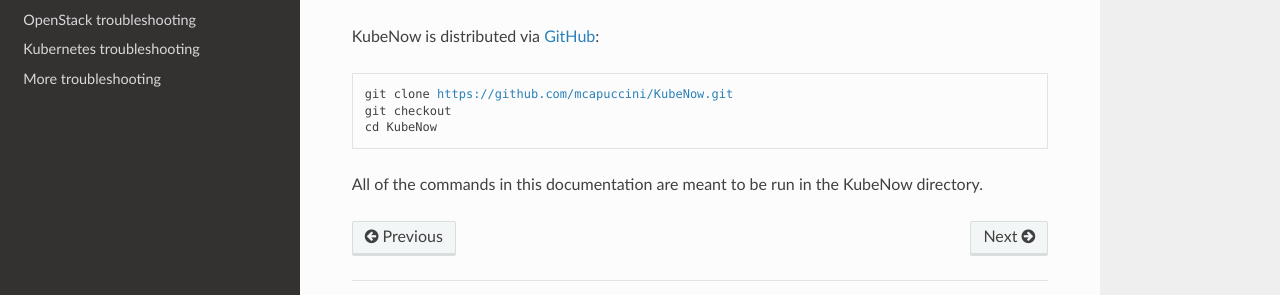
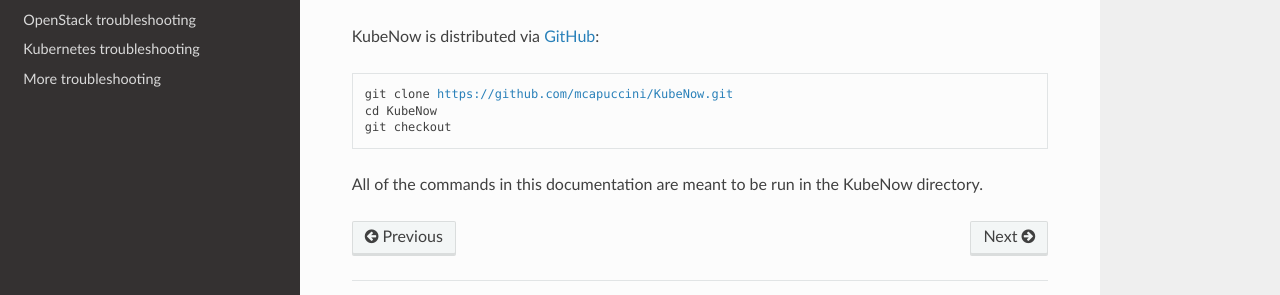
Before and after one commit to kubenow/KubeNow, a Sphinx documentation site: the page built from docs/getting_started/prerequisites.rst, in a window 1280 px wide. Shown: the part 415-710 px from the top of the page. Built offline with Sphinx 7.4.7 and the Read the Docs theme 2.0.0, drawn with Linux system fonts in a browser that asks for light colours; the version number could not be read and is left out.

Commit message:
cd to dir before checkout

```diff
--- a/docs/getting_started/prerequisites.rst
+++ b/docs/getting_started/prerequisites.rst
@@ -18,7 +18,7 @@
 .. parsed-literal::
 
   git clone https://github.com/mcapuccini/KubeNow.git
+  cd KubeNow
   git checkout |release|
-  cd KubeNow
 
 All of the commands in this documentation are meant to be run in the KubeNow directory.
```
